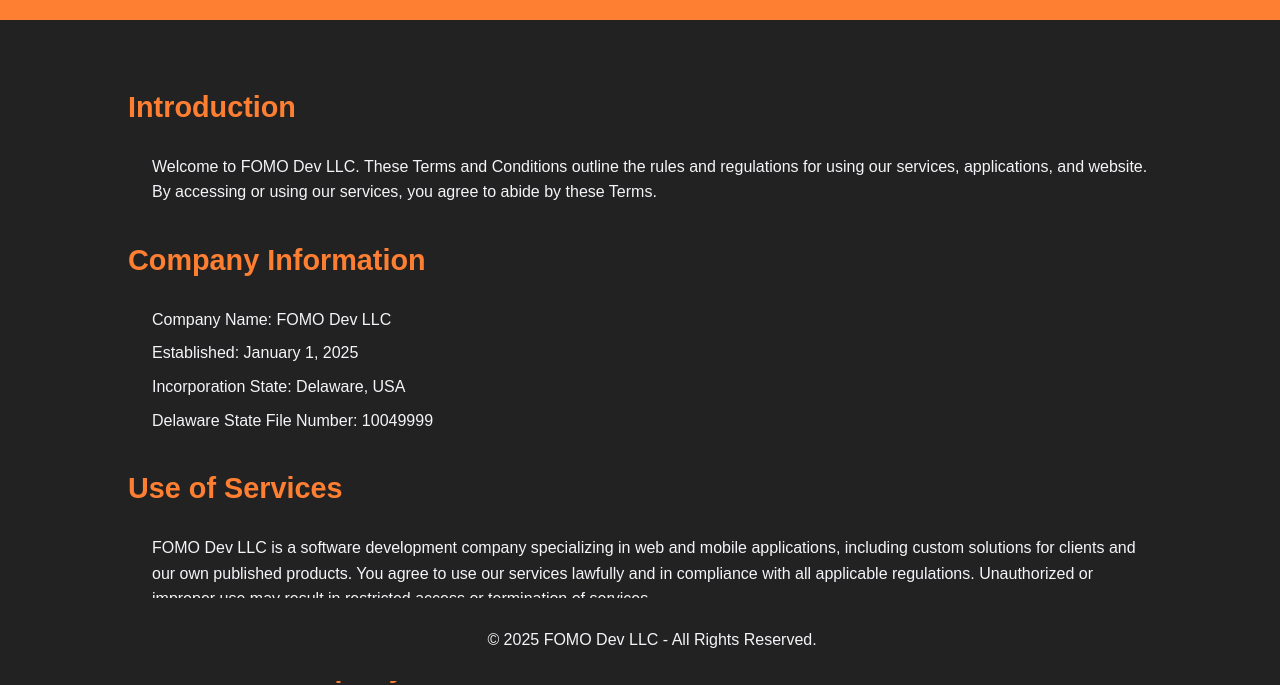
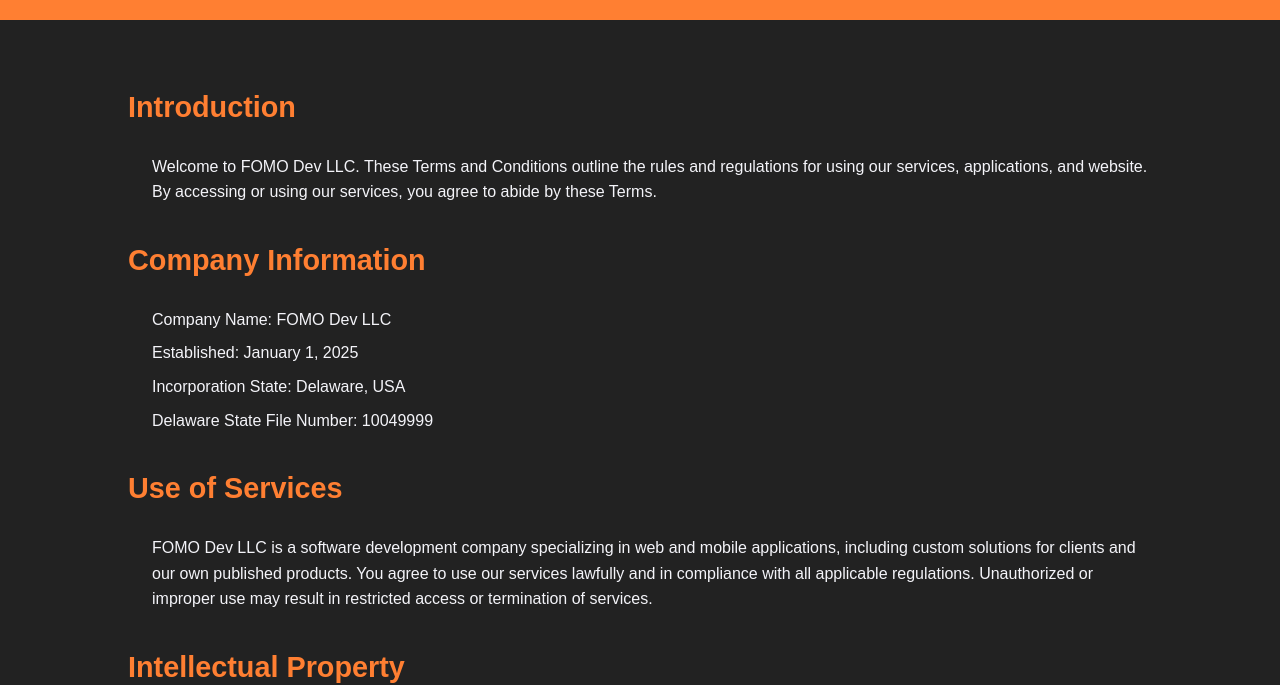
Before and after one commit to SamiUrRahman244409/FOMO-Dev-LLC, a plain HTML site: page index.html in a window 1280 px wide. Shown: the part 119-804 px from the top of the page. Drawn offline with Linux system fonts and the light colour scheme.

Commit message:
Update index.html

```diff
--- a/index.html
+++ b/index.html
@@ -12,6 +12,9 @@
             padding: 0;
             background-color: #222;
             color: #f4f4f9;
+            display: flex;
+            flex-direction: column;
+            min-height: 100vh;
         }
 
         header {
@@ -62,6 +65,7 @@
             width: 80%;
             margin: 0 auto;
             padding: 2rem 0;
+            flex-grow: 1;
         }
 
         footer {
@@ -69,9 +73,7 @@
             color: #f4f4f9;
             text-align: center;
             padding: 1em 0;
-            position: fixed;
             width: 100%;
-            bottom: 0;
         }
 
         .email-link {
```
